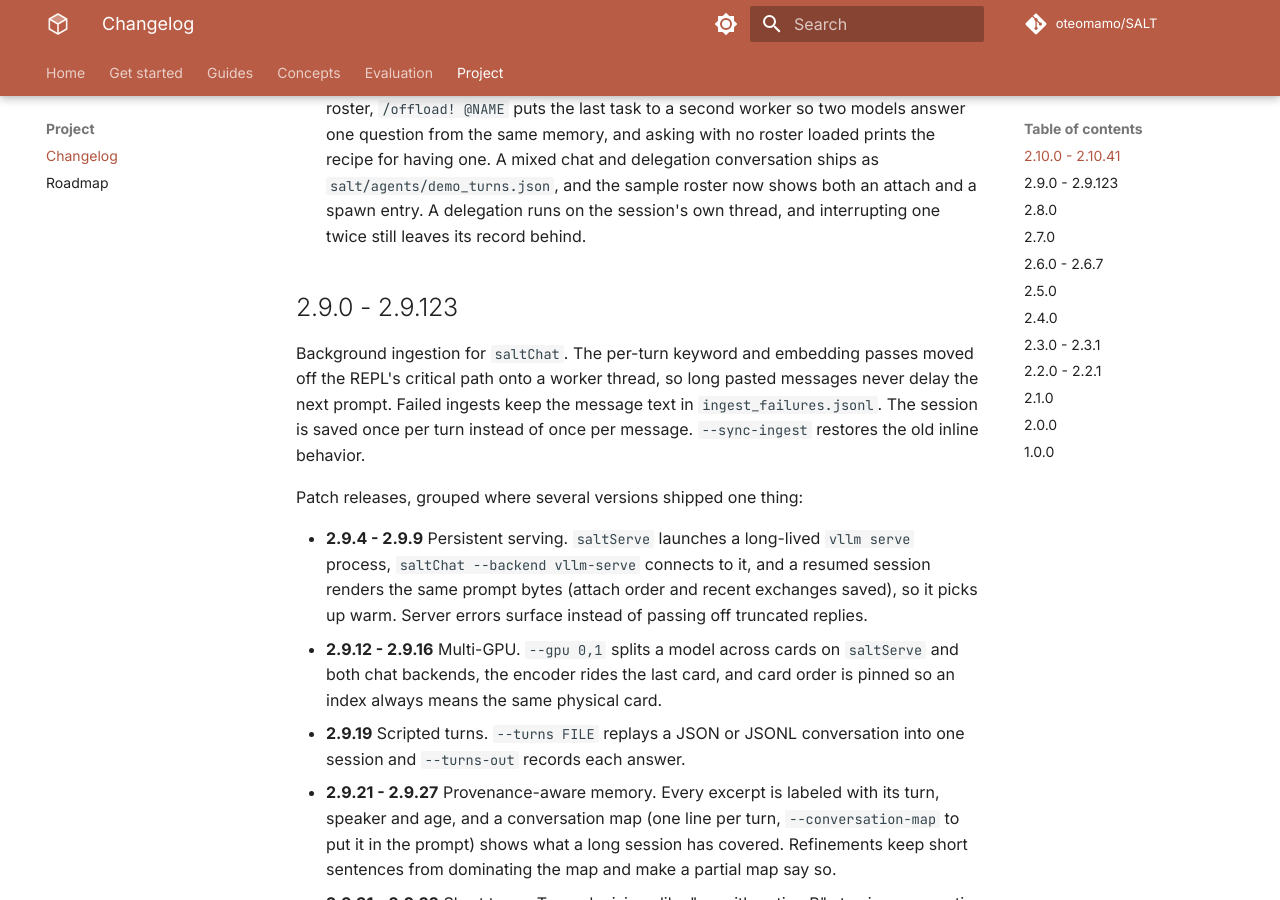
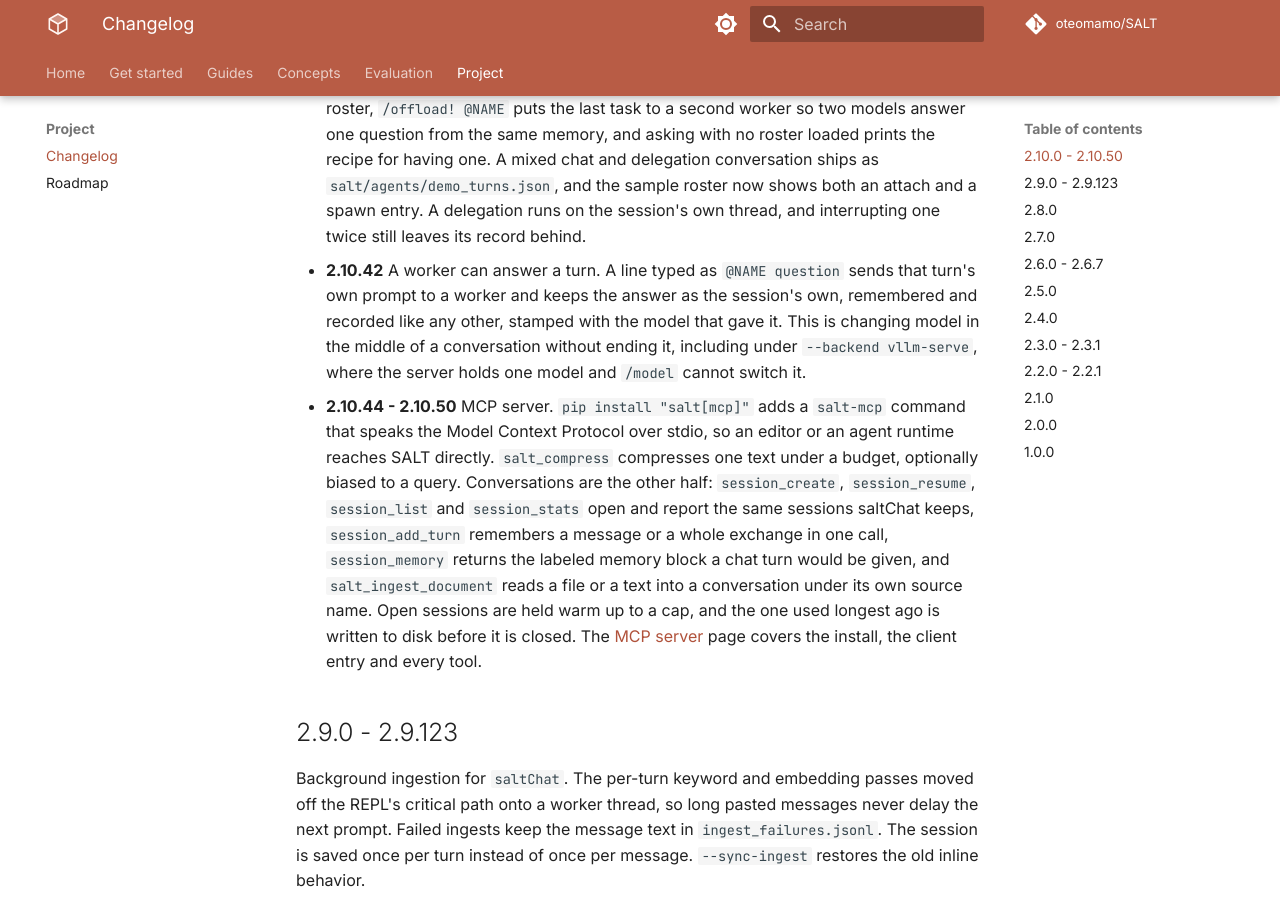
Before and after one commit to oteomamo/SALT, an MkDocs documentation site: the page built from docs/changelog.md, in a window 1280 px wide and 900 px high, scrolled down 1088 px. Built offline with MkDocs 1.6.1 and Material for MkDocs 9.7.7, drawn with Linux system fonts in a browser that asks for light colours; comment, search, counter and statistics services are not loaded; the version menu is left out; some of the changed text lies outside the part shown.

Commit message:
v2.10.51 docs site: the MCP server on the changelog, landing and install

```diff
--- a/docs/changelog.md
+++ b/docs/changelog.md
@@ -3,7 +3,7 @@
 What each version added. Versions match the git tags on the
 [repository](https://github.com/oteomamo/SALT).
 
-## 2.10.0 - 2.10.41
+## 2.10.0 - 2.10.50
 
 The agent line. saltChat is growing an agent layer: a session can name
 smaller helper models beside the chat model and, over the 2.10.z
@@ -50,6 +50,27 @@ Patch releases, grouped where several versions shipped one thing:
   `salt/agents/demo_turns.json`, and the sample roster now shows both an
   attach and a spawn entry. A delegation runs on the session's own
   thread, and interrupting one twice still leaves its record behind.
+- **2.10.42** A worker can answer a turn. A line typed as `@NAME
+  question` sends that turn's own prompt to a worker and keeps the
+  answer as the session's own, remembered and recorded like any other,
+  stamped with the model that gave it. This is changing model in the
+  middle of a conversation without ending it, including under
+  `--backend vllm-serve`, where the server holds one model and
+  `/model` cannot switch it.
+- **2.10.44 - 2.10.50** MCP server. `pip install "salt[mcp]"` adds a
+  `salt-mcp` command that speaks the Model Context Protocol over
+  stdio, so an editor or an agent runtime reaches SALT directly.
+  `salt_compress` compresses one text under a budget, optionally
+  biased to a query. Conversations are the other half:
+  `session_create`, `session_resume`, `session_list` and
+  `session_stats` open and report the same sessions saltChat keeps,
+  `session_add_turn` remembers a message or a whole exchange in one
+  call, `session_memory` returns the labeled memory block a chat turn
+  would be given, and `salt_ingest_document` reads a file or a text
+  into a conversation under its own source name. Open sessions are
+  held warm up to a cap, and the one used longest ago is written to
+  disk before it is closed. The [MCP server](mcp.md) page covers the
+  install, the client entry and every tool.
 
 ## 2.9.0 - 2.9.123
 
--- a/pyproject.toml
+++ b/pyproject.toml
@@ -4,7 +4,7 @@ build-backend = "setuptools.build_meta"
 
 [project]
 name = "salt"
-version = "2.10.50"
+version = "2.10.51"
 description = "SALT: Salience-Aware Lexical Trie for Long-Context Compression"
 readme = "README.md"
 license = "MIT"
```
Also changed, not shown: docs/index.md (+9 -0 lines), docs/installation.md (+11 -0 lines).
